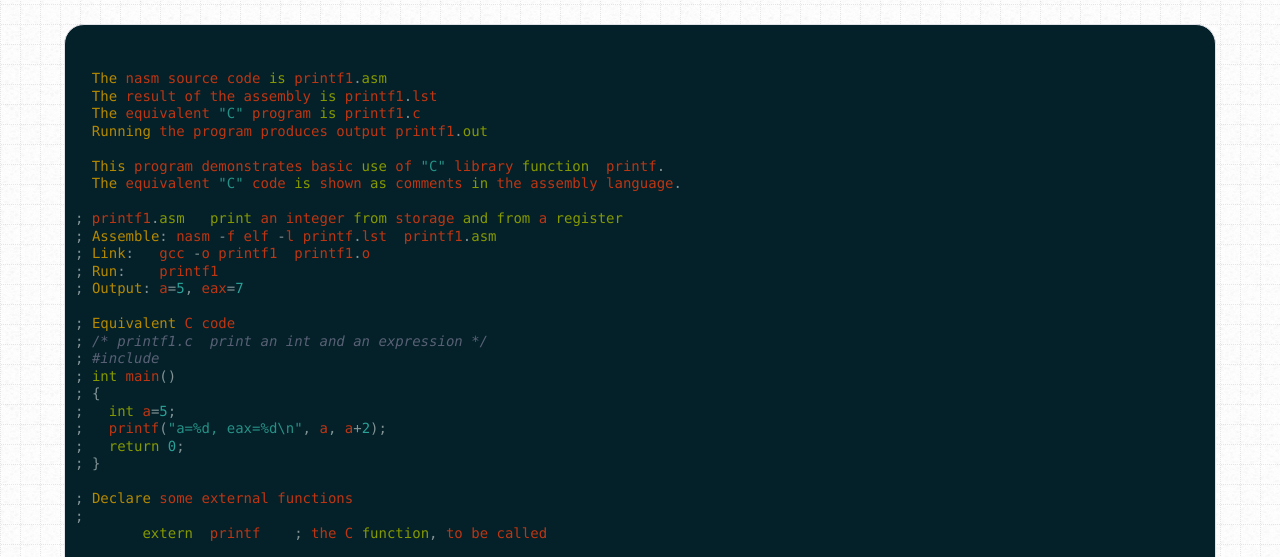
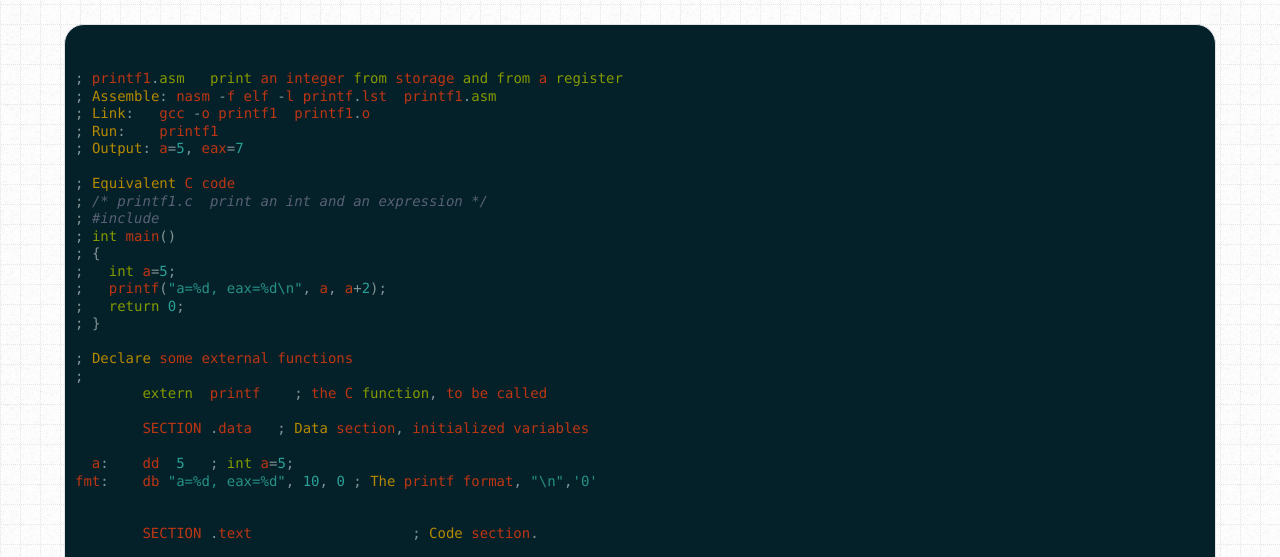
Before and after one commit to vertexclique/google-code-prettify-languages, a plain HTML site: page index.html in a window 1280 px wide. Shown: the part 216-773 px from the top of the page. Drawn offline with nearby package versions, Linux system fonts and the light colour scheme.

```diff
--- a/index.html
+++ b/index.html
@@ -27,14 +27,6 @@
       <h1>lang-nasm.js</h1>
 
       <pre class="prettyprint"><code class="lang-nasm">
-
-  The nasm source code is printf1.asm
-  The result of the assembly is printf1.lst
-  The equivalent "C" program is printf1.c
-  Running the program produces output printf1.out
-
-  This program demonstrates basic use of "C" library function  printf.
-  The equivalent "C" code is shown as comments in the assembly language.
 
 ; printf1.asm   print an integer from storage and from a register
 ; Assemble: nasm -f elf -l printf.lst  printf1.asm
```
